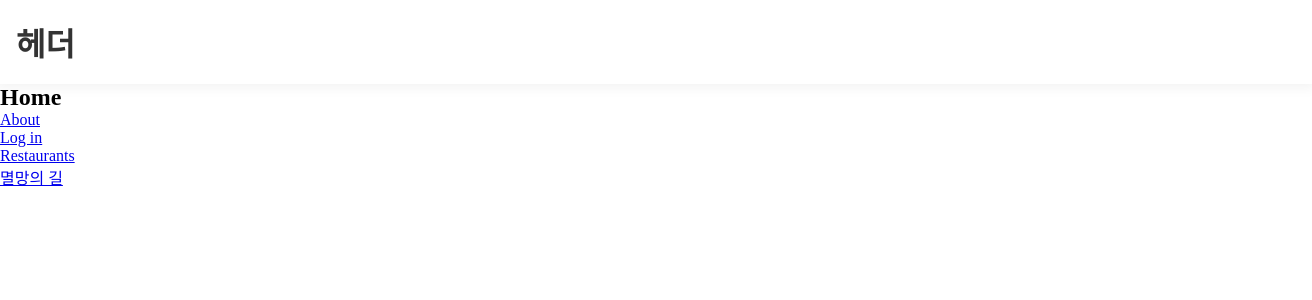
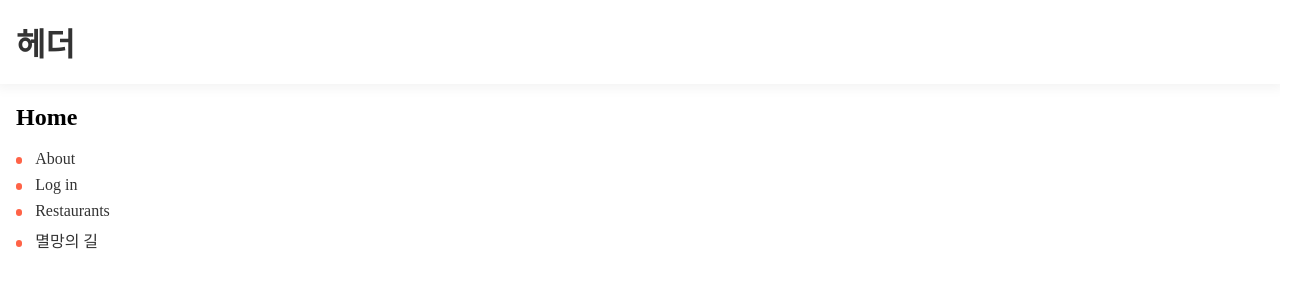
Before and after one commit to CodeSoom/react-week8-assignment-1, a React app: page / in a window 1280 px wide. Shown: the top 300 px of the page, 1312 px wide, since content can reach past the window. Built offline with nearby package versions, Linux system fonts and the light colour scheme; the HTML template or start-up script is replaced by a standard one.

Commit message:
Update Components Styles

```diff
--- a/src/App.jsx
+++ b/src/App.jsx
@@ -4,6 +4,8 @@ import {
 } from 'react-router-dom';
 
 import { useDispatch } from 'react-redux';
+
+import styled from '@emotion/styled';
 
 import GolbalStyle from './shared/lib/globalStyle';
 
@@ -28,9 +30,10 @@ export default function App() {
   }
 
   return (
-    <div>
+    <>
       <GolbalStyle />
       <Header>헤더</Header>
+      <Main>
         <Routes>
           <Route path="/" element={<HomePage />} />
           <Route path="/about" element={<AboutPage />} />
@@ -39,6 +42,11 @@ export default function App() {
           <Route path="/restaurants/:id" element={<RestaurantPage />} />
           <Route path="*" element={<NotFoundPage />} />
         </Routes>
-    </div>
+      </Main>
+    </>
   );
 }
+
+const Main = styled.main`
+  padding: 1.2rem 1rem;
+`;
--- a/src/home/HomePage.jsx
+++ b/src/home/HomePage.jsx
@@ -1,8 +1,10 @@
 import { Link } from 'react-router-dom';
+
+import styled from '@emotion/styled';
 
 export default function HomePage() {
   return (
-    <div>
+    <Wrapper>
       <h2>Home</h2>
       <ul>
         <li><Link to="/about">About</Link></li>
@@ -10,6 +12,28 @@ export default function HomePage() {
         <li><Link to="/restaurants">Restaurants</Link></li>
         <li><Link to="/xxx">멸망의 길</Link></li>
       </ul>
-    </div>
+    </Wrapper>
   );
 }
+
+const Wrapper = styled.div`
+  h2 {
+    margin-bottom: 1.2rem;
+  }
+
+  li {
+    &:not(:last-of-type) {
+      padding-bottom: 0.5rem;
+    }
+
+    &:before {
+      content: '';
+      display: inline-block;
+      width: 0.4em;
+      height: 0.4em;
+      margin-right: 0.8em;
+      background: tomato;
+      border-radius: 50%;
+    }
+  }
+`;
--- a/src/restaurant/CategoriesContainer.jsx
+++ b/src/restaurant/CategoriesContainer.jsx
@@ -6,6 +6,7 @@ import {
 } from '../slice';
 
 import { get } from '../shared/utils';
+import Button from '../shared/components/Button';
 
 export default function CategoriesContainer() {
   const dispatch = useDispatch();
@@ -22,17 +23,12 @@ export default function CategoriesContainer() {
     <ul>
       {categories.map((category) => (
         <li key={category.id}>
-          <button
-            type="button"
+          <Button
+            active={category.id === selectedCategory?.id}
             onClick={() => handleClick(category.id)}
           >
             {category.name}
-            {selectedCategory ? (
-              <>
-                {category.id === selectedCategory.id ? '(V)' : null}
-              </>
-            ) : null}
-          </button>
+          </Button>
         </li>
       ))}
     </ul>
--- a/src/restaurant/RegionsContainer.jsx
+++ b/src/restaurant/RegionsContainer.jsx
@@ -6,6 +6,7 @@ import {
 } from '../slice';
 
 import { get } from '../shared/utils';
+import Button from '../shared/components/Button';
 
 export default function RegionsContainer() {
   const dispatch = useDispatch();
@@ -22,17 +23,12 @@ export default function RegionsContainer() {
     <ul>
       {regions.map((region) => (
         <li key={region.id}>
-          <button
-            type="button"
+          <Button
+            active={region.id === selectedRegion?.id}
             onClick={() => handleClick(region.id)}
           >
             {region.name}
-            {selectedRegion ? (
-              <>
-                {region.id === selectedRegion.id ? '(V)' : null}
-              </>
-            ) : null}
-          </button>
+          </Button>
         </li>
       ))}
     </ul>
--- a/src/restaurant/RestaurantsPage.jsx
+++ b/src/restaurant/RestaurantsPage.jsx
@@ -1,8 +1,10 @@
-import { useEffect } from 'react';
+import { useCallback, useEffect } from 'react';
 
 import { useNavigate } from 'react-router-dom';
 
 import { useDispatch } from 'react-redux';
+
+import styled from '@emotion/styled';
 
 import RegionsContainer from './RegionsContainer';
 import CategoriesContainer from './CategoriesContainer';
@@ -19,18 +21,34 @@ export default function RestaurantsPage() {
 
   useEffect(() => {
     dispatch(loadInitialData());
-  });
+  }, []);
 
-  function handleClickRestaurant(restaurant) {
+  const handleClickRestaurant = useCallback((restaurant) => {
     const url = `/restaurants/${restaurant.id}`;
     navigate(url);
-  }
+  }, []);
 
   return (
-    <div>
+    <Wrapper>
       <RegionsContainer />
       <CategoriesContainer />
       <RestaurantsContainer onClickRestaurant={handleClickRestaurant} />
-    </div>
+    </Wrapper>
   );
 }
+
+const Wrapper = styled.div`
+  ul {
+    display: flex;
+    flex-wrap: wrap;
+    gap: 0.4rem;
+
+    + ul {
+      margin-top: 2rem;
+    }
+  }
+
+  button {
+    min-width: 4.2rem;
+  }
+`;
--- a/src/shared/components/Button.jsx
+++ b/src/shared/components/Button.jsx
@@ -1,16 +1,29 @@
 /* eslint-disable react/button-has-type */
 
 import React from 'react';
+
+import styled from '@emotion/styled';
 
 function Button({
   type = 'button', active, children, onClick,
 }) {
   return (
-    <button type={type} onClick={onClick}>
+    <ButtonWrapper type={type} onClick={onClick}>
       {children}
       {active && '(V)'}
-    </button>
+    </ButtonWrapper>
   );
 }
 
 export default React.memo(Button);
+
+const ButtonWrapper = styled.button`
+    display: inline-block;
+    padding: 0.4em 0.6em;
+    background: #f2f2f2;
+    border: none;
+    border-radius: 4px;
+    font-size: 0.9rem;
+    font-weight: 600;
+    color: #333;
+`;
--- a/src/shared/components/Header.jsx
+++ b/src/shared/components/Header.jsx
@@ -26,20 +26,10 @@ export default React.memo(Header);
 const Wrapper = styled.header`
     position: sticky;
     top: 0;
-    width: 100%;
+    left: 0;
+    right: 0;
     margin: 0;
     padding: 1.2rem 1rem;
     background: #fff;
     box-shadow: 0 0 12px 4px rgba(0,0,0,0.05);
-
-    a {
-        text-decoration: none;
-        color: #333;
-        transition: color 0.2s;
-
-        &:hover,
-        &:active {
-            color: tomato;
-        }
-    }
 `;
--- a/src/shared/lib/globalStyle.jsx
+++ b/src/shared/lib/globalStyle.jsx
@@ -1,13 +1,29 @@
-import { Global } from '@emotion/react';
+import { Global, css } from '@emotion/react';
+
+const styles = css`
+  * {
+    margin: 0;
+    padding: 0;
+  }
+
+  a {
+    text-decoration: none;
+    color: #333;
+    transition: color 0.2s;
+
+    &:hover,
+    &:active {
+        color: tomato;
+    }
+  }
+
+  li {
+    list-style: none;
+  }
+`;
 
 export default function GolbalStyle() {
   return (
-    <Global styles={{
-      '*': {
-        margin: 0,
-        padding: 0,
-      },
-    }}
-    />
+    <Global styles={styles} />
   );
 }
```
Lines whose indentation alone changed are shown as unchanged.
